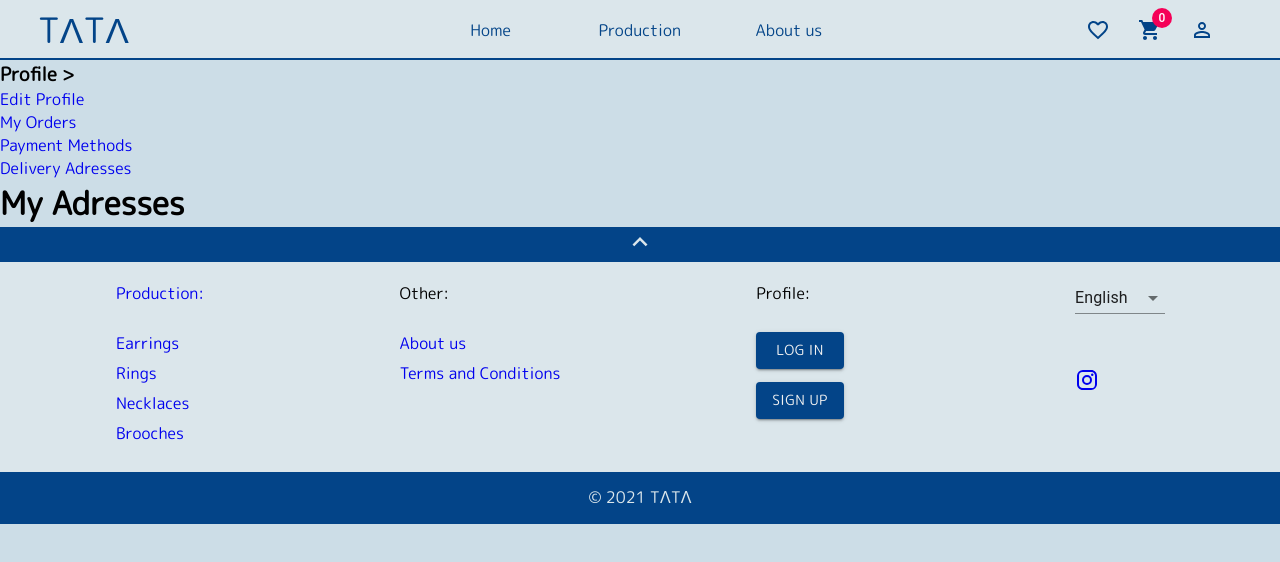
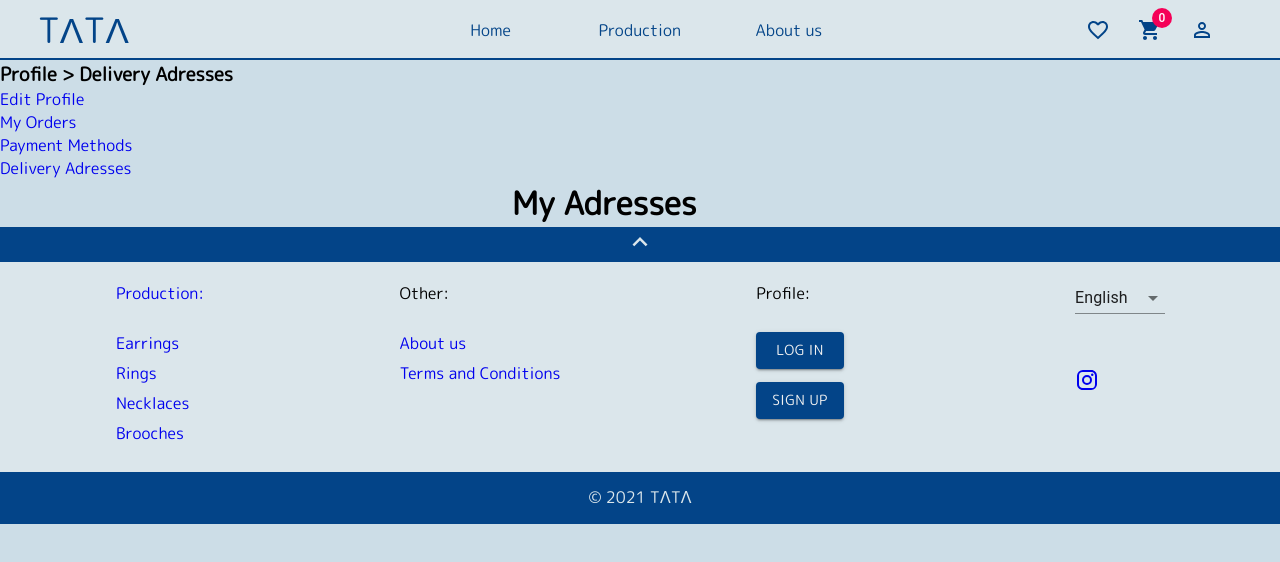
Before and after one commit to Mr-Saba/shopping-website, a React (Create React App) app: page /profile/addresses in a window 1280 px wide. Shown: the top 562 px of the page. Built offline with nearby package versions, Linux system fonts and the light colour scheme; no server answers.

Commit message:
profile page (nearly finished)

```diff
--- a/src/pages/profile/Profile.js
+++ b/src/pages/profile/Profile.js
@@ -10,32 +10,44 @@ import Adresses from './adresses/Adresses';
 import Orders from './orders/Orders';
 import Payments from './payments/Payments';
 import Settings from './settings/Settings';
-import Topic from "./Topic"
 
 function Profile() {
 
+    const red = {
+        color: "red"
+    }
+
     let { path, url } = useRouteMatch();
-    let {profile} = useParams()
+
+    const route = () => {
+        if (window.location.pathname == "/profile/settings") return "Edit Profile"
+        if (window.location.pathname == "/profile/orders") return "My Orders"
+        if (window.location.pathname == "/profile/payments") return "Payment Methods"
+        if (window.location.pathname == "/profile/addresses") return "Delivery Adresses"
+    }
+    const styling = () => {
+        console.log(path)
+    }
 
     useEffect(() => {
-        console.log(profile)
+        console.log(path)
     }, [])
 
     return (
         <div>
-        <h3>{`Profile > `}</h3>
+        <h3>{`Profile > ${route()}`}</h3>
         <ul>
         <li>
-          <Link to={`${url}/settings`}>Edit Profile</Link>
+          <Link id="Link1"  to={`${url}/settings`}>Edit Profile</Link>
         </li>
         <li>
-          <Link to={`${url}/orders`}>My Orders</Link>
+          <Link id="Link2"  to={`${url}/orders`}>My Orders</Link>
         </li>
         <li>
-          <Link to={`${url}/payments`}>Payment Methods</Link>
+          <Link id="Link3"  to={`${url}/payments`}>Payment Methods</Link>
         </li>
         <li>
-          <Link to={`${url}/addresses`}>Delivery Adresses</Link>
+          <Link id="Link4"  to={`${url}/addresses`}>Delivery Adresses</Link>
         </li>
       </ul>
 
--- a/src/pages/profile/Topic.js
+++ /dev/null
@@ -1,11 +0,0 @@
-import React from 'react'
-
-function Topic() {
-    return (
-        <div>
-            Topic
-        </div>
-    )
-}
-
-export default Topic
--- a/src/pages/profile/adresses/Adresses.js
+++ b/src/pages/profile/adresses/Adresses.js
@@ -3,7 +3,7 @@ import { useParams } from 'react-router'
 
 function Adresses() {
     return (
-        <h1>
+        <h1 style={{marginLeft: "40%"}}>
             My Adresses
         </h1>
     )
--- a/src/pages/profile/orders/Orders.js
+++ b/src/pages/profile/orders/Orders.js
@@ -3,7 +3,7 @@ import { useParams } from 'react-router'
 
 function Orders() {
     return (
-        <div>
+        <div style={{marginLeft: "40%"}}>
             <h1>My Orders</h1>
         </div>
     )
--- a/src/pages/profile/payments/Payments.js
+++ b/src/pages/profile/payments/Payments.js
@@ -3,7 +3,7 @@ import { useParams } from 'react-router'
 
 function Payments() {
     return (
-        <h1>
+        <h1 style={{marginLeft: "40%"}}>
             Payment Methods
         </h1>
     )
--- a/src/pages/profile/settings/Settings.js
+++ b/src/pages/profile/settings/Settings.js
@@ -13,9 +13,6 @@ import * as yup from "yup";
 import {useParams} from "react-router-dom"
 
 function Settings() {
-
-    let { profileId } = useParams();
-
 
     const schema = yup.object().shape({
         firstName: yup.string('Use a valid name')
@@ -53,11 +50,6 @@ function Settings() {
         getCredentials()
         console.log(state)
     }, [user])
-    useEffect(() => {
-    console.log(profileId)
-    }, [])
-
-
 
     const getCredentials = () => {
         firestore.collection("users").doc(user.uid).get().then(doc => {
```
